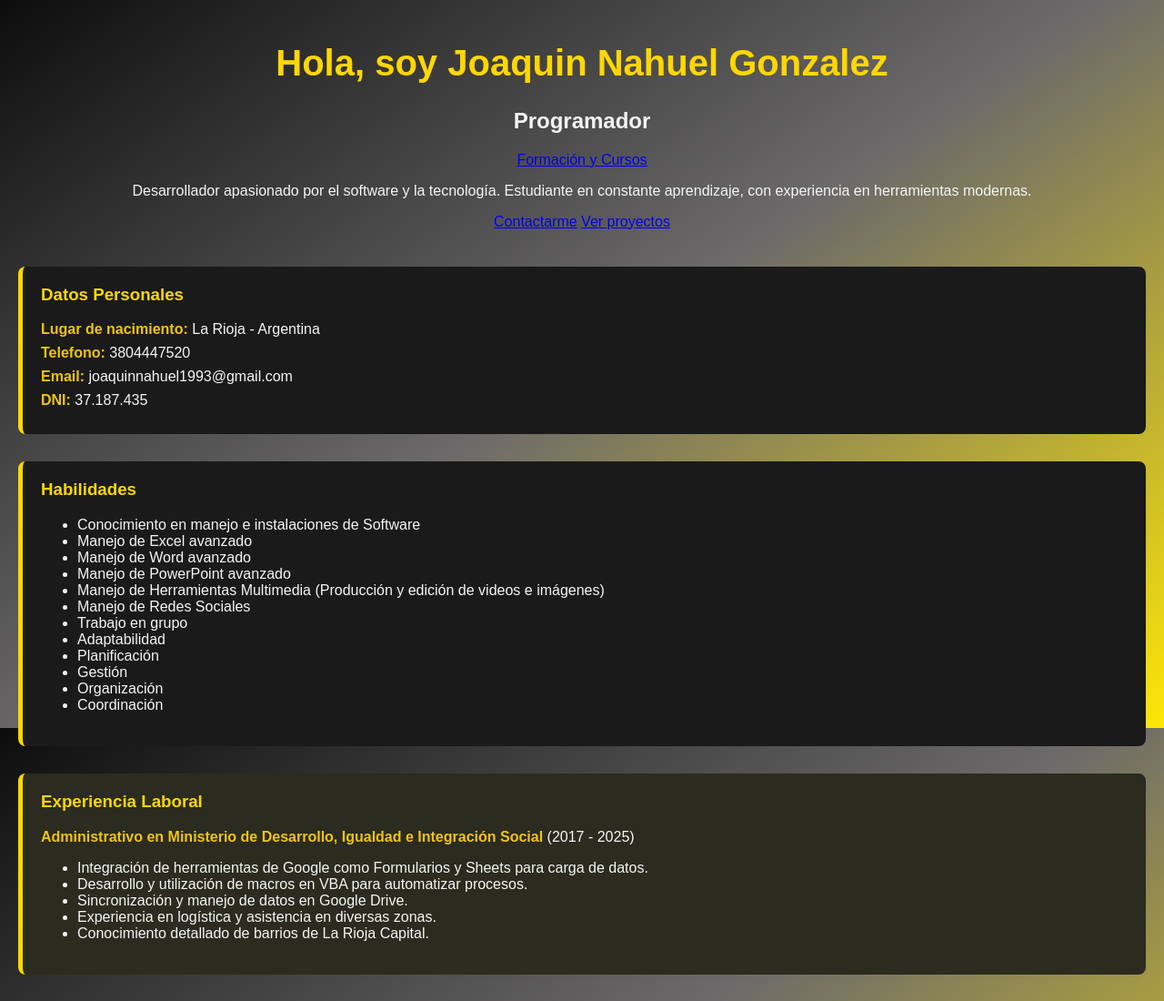
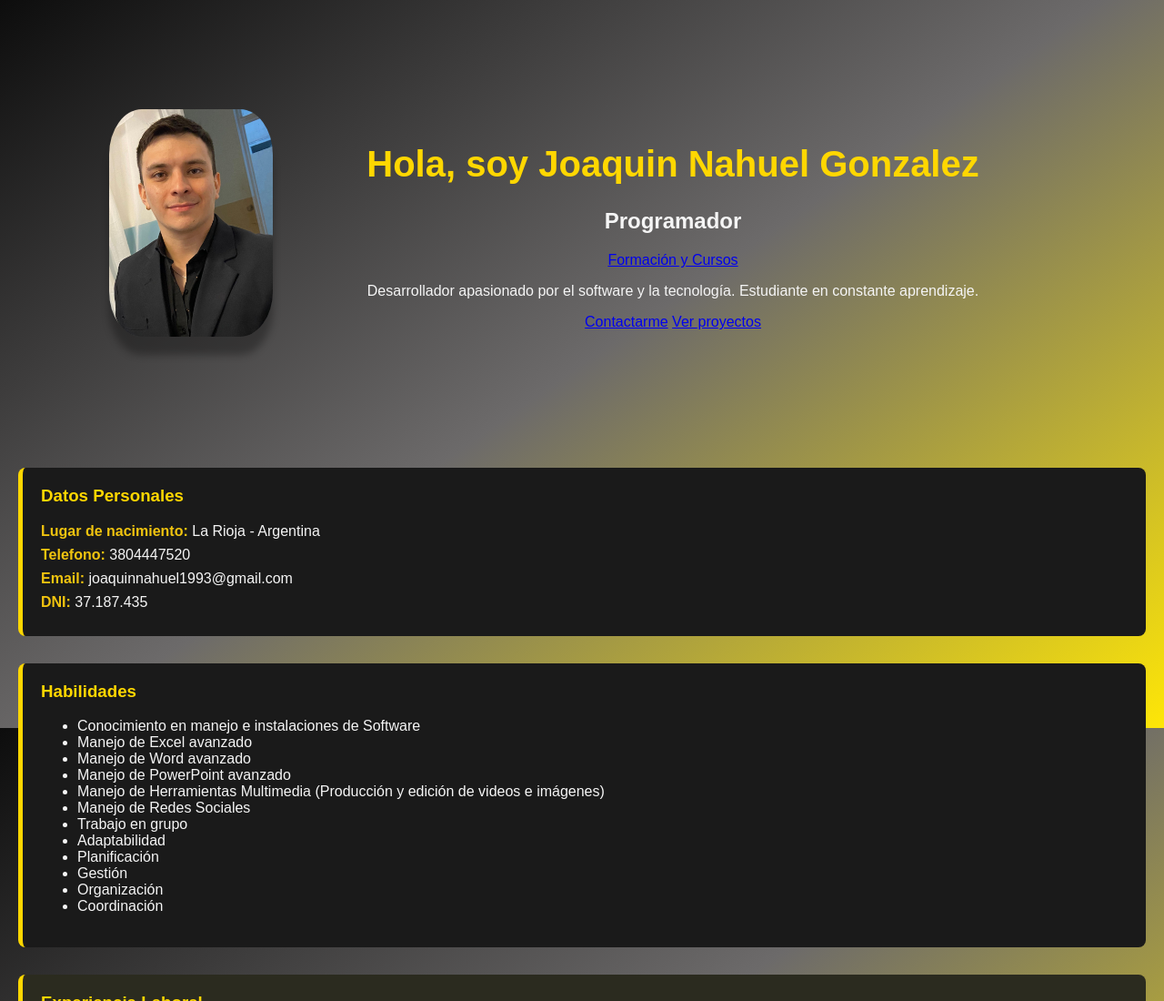
Before and after one commit to JoaquinNahuel93/Mi-portfolio2025, a plain HTML site: page index.html in a window 1280 px wide. Shown: the top 1100 px of the page at 91% size. Drawn offline with Linux system fonts and the light colour scheme.

Commit message:
Agrego imagen y estilo de centrado al encabezado y posicion a la imagen en style.css

```diff
--- a/css/style.css
+++ b/css/style.css
@@ -140,3 +140,23 @@ nav a:hover {
 .enlace-formacion a:hover {
   text-decoration: underline;
 }
+
+.contenido {
+  display: flex;
+  align-items: center;
+  gap: 20px;
+  flex-wrap: wrap;
+  padding: 100px;
+}
+
+.imagen img {
+  width: 180px;
+  height: 250px;
+  object-fit: cover;
+  border-radius: 20%;
+  box-shadow: 0 20px 8px rgba(0, 0, 0, 0.3);
+}
+
+.texto {
+  flex: 1;
+}
--- a/index.html
+++ b/index.html
@@ -9,6 +9,14 @@
   <body>
     <header class="encabezado">
       <div class="contenido">
+        <div class="imagen">
+          <img
+            src="joaquin-nahuel.jpeg"
+            alt="Foto de Joaquin"
+            class="imagen-perfil"
+          />
+        </div>
+        <div class="texto">
           <h1>Hola, soy <span class="amarillo">Joaquin Nahuel Gonzalez</span></h1>
           <h2>Programador</h2>
           <div>
@@ -16,11 +24,14 @@
           </div>
           <p>
             Desarrollador apasionado por el software y la tecnología. Estudiante
-          en constante aprendizaje, con experiencia en herramientas modernas.
+            en constante aprendizaje.
           </p>
           <div class="botones">
             <a href="#contacto" class="btn">Contactarme</a>
             <a href="#proyectos" class="btn btn-secundario">Ver proyectos</a>
+          </div>
+        </div>
+      </div>
         </div>
       </div>
     </header>
```
Also changed, not shown: joaquin-nahuel.jpeg (added). Lines whose indentation alone changed are shown as unchanged.
